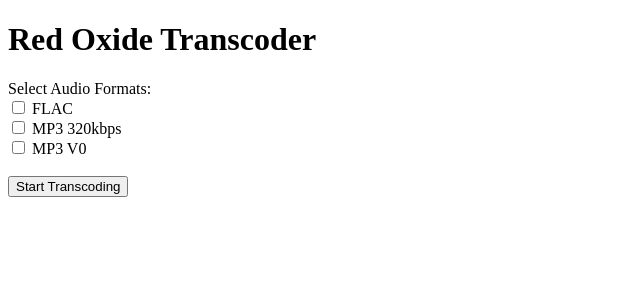
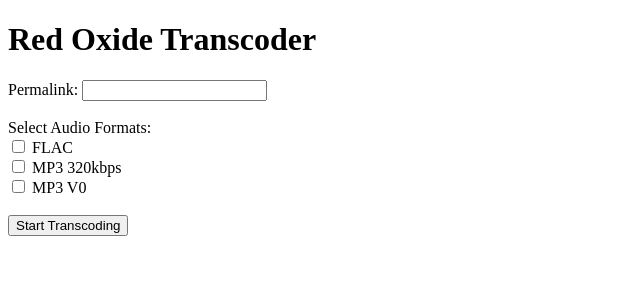
Before and after one commit to sprtlw/red_oxide_webGUI, a Flask app: page / in a window 1280 px wide. Shown: the top 300 px of the page, without its empty margins (0-640 px from the left). Run offline with Flask 3, Linux system fonts and the light colour scheme.

Commit message:
Update index.html

```diff
--- a/templates/index.html
+++ b/templates/index.html
@@ -8,6 +8,9 @@
 <body>
     <h1>Red Oxide Transcoder</h1>
     <form method="post">
+        <label for="input_dir">Permalink:</label>
+        <input type="text" id="permalink" name="permalink" required><br><br>
+
         <label for="formats">Select Audio Formats:</label><br>
         <input type="checkbox" id="flac" name="formats" value="flac">
         <label for="flac">FLAC</label><br>
```
